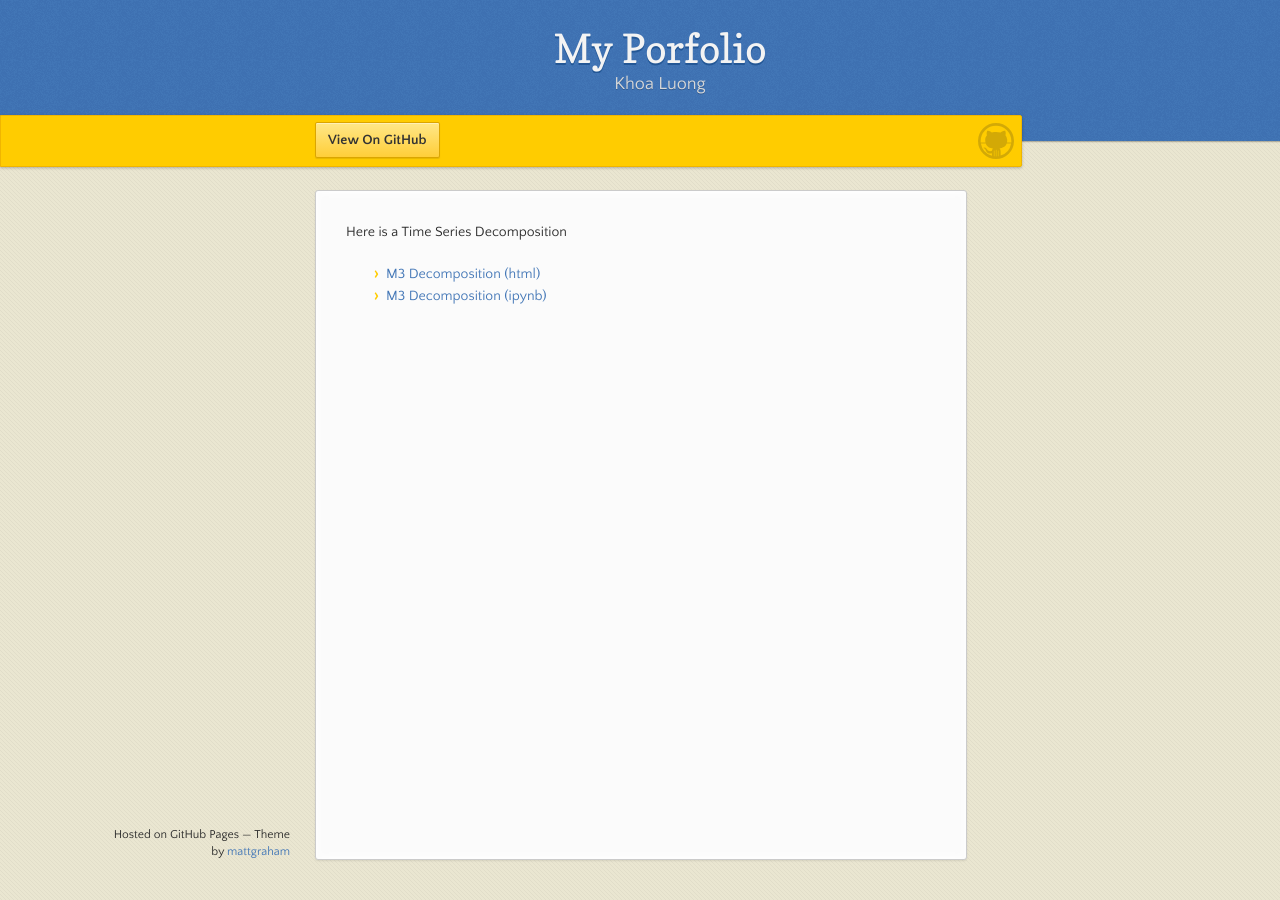
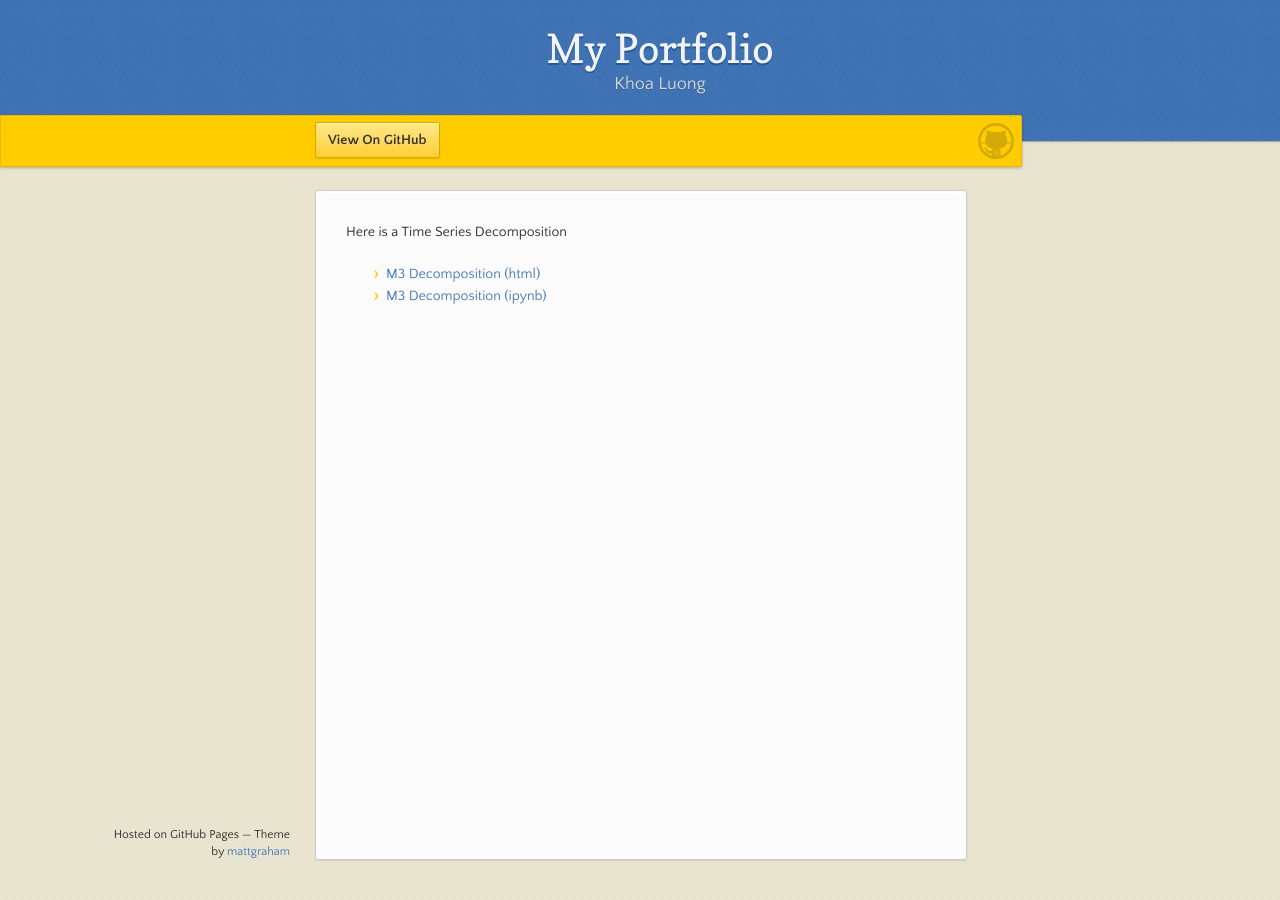
Before and after one commit to kevinluong510/kevinluong510.github.io, a Jekyll site: the page built from timeseries/index.md, in a window 1280 px wide. Built offline with Jekyll 4.4.1, drawn with Linux system fonts in a browser that asks for light colours; our own code applies the rules of GitHub Pages for plain Markdown files.

Commit message:
Update _config.yml

```diff
--- a/_config.yml
+++ b/_config.yml
@@ -1,4 +1,4 @@
-title: My Porfolio
+title: My Portfolio
 description: Khoa Luong
 show_downloads: false
 google_analytics:
```
